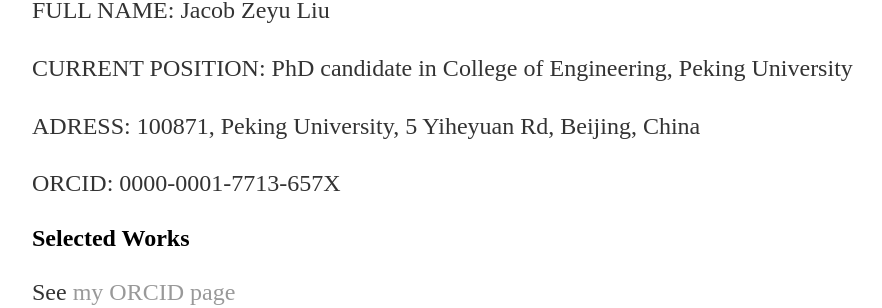
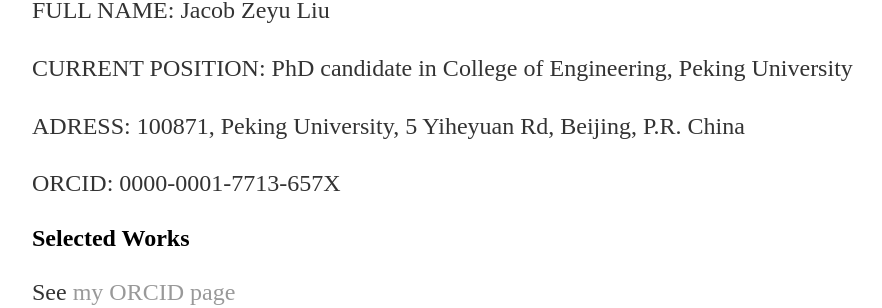
Before and after one commit to jacob-zyl/jacob-zyl.github.io, a Jekyll site: the page built from cv/index.html, in a window 1280 px wide. Shown: the part 254-562 px from the top of the page, without its empty margins (160-1042 px from the left). Built offline with Jekyll 4.4.1, drawn with Linux system fonts in a browser that asks for light colours.

Commit message:
CV updated.

```diff
--- a/cv/index.html
+++ b/cv/index.html
@@ -12,7 +12,7 @@
 
   <p>CURRENT POSITION: PhD candidate in College of Engineering, Peking University</p>
 
-  <p>ADRESS: 100871, Peking University, 5 Yiheyuan Rd, Beijing, China</p>
+  <p>ADRESS: 100871, Peking University, 5 Yiheyuan Rd, Beijing, P.R. China</p>
 
   <p>ORCID: 0000-0001-7713-657X</p>
 
```
